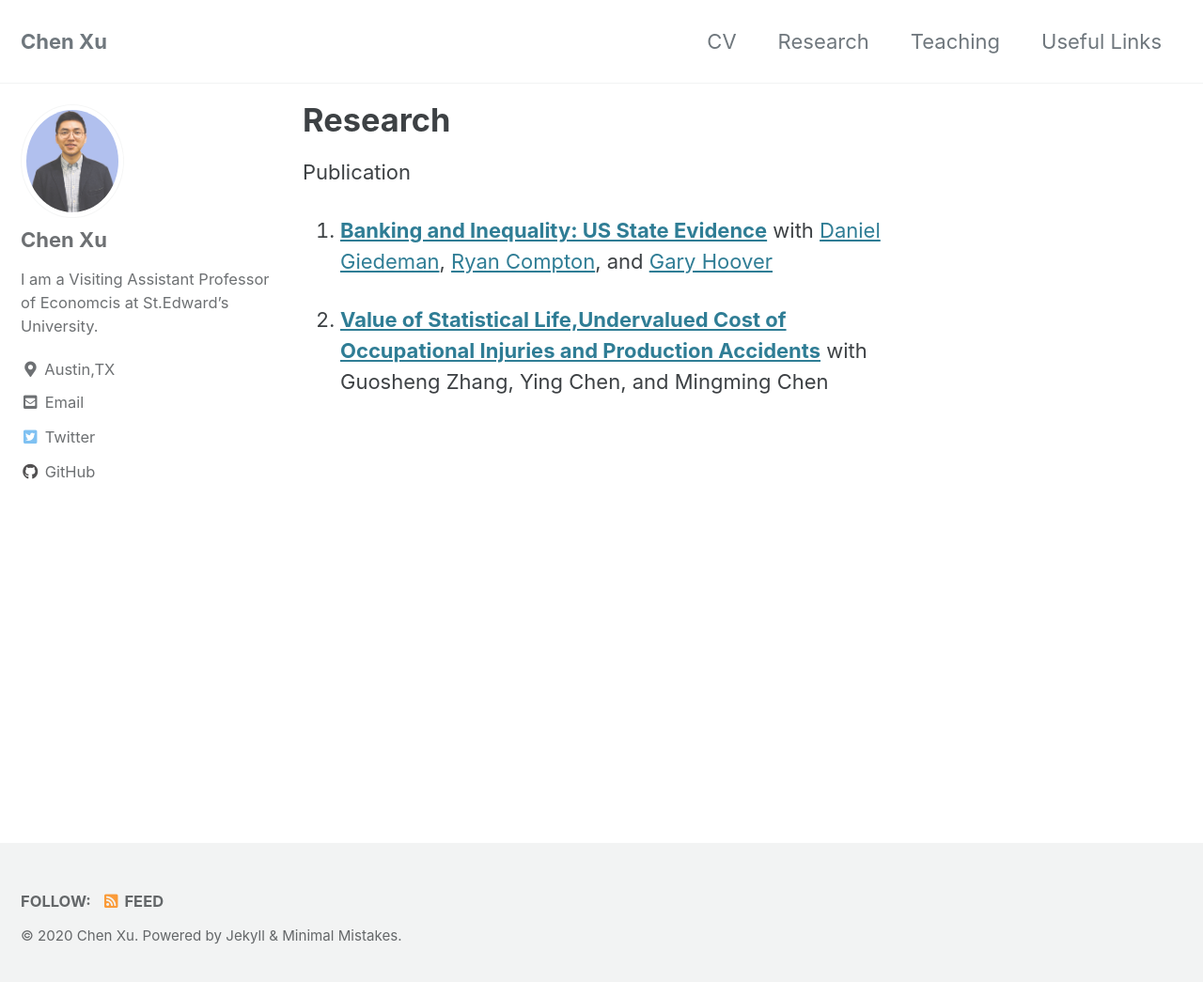
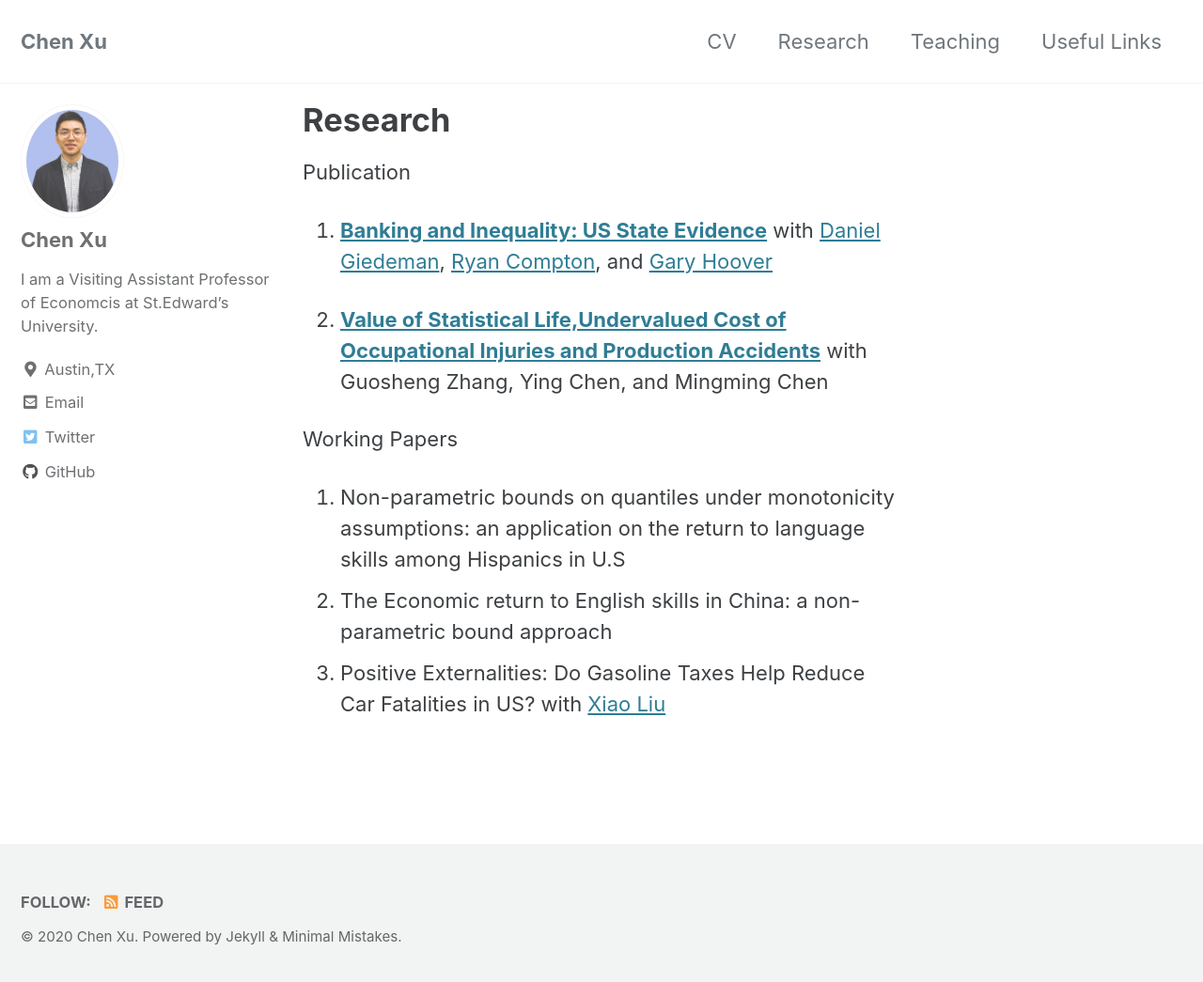
Before and after one commit to chenxuecon/chenxuecon.github.io, a Jekyll site: the page built from _pages/Research.md, in a window 1280 px wide and 1052 px high. Shown: the top 1045 px of the window at 94% size. Built offline with Jekyll 4.4.1, drawn with Linux system fonts in a browser that asks for light colours; cached includes are drawn as plain includes.

Commit message:
Update Research.md

```diff
--- a/_pages/Research.md
+++ b/_pages/Research.md
@@ -10,3 +10,8 @@ Publication
 1. [**Banking and Inequality: US State Evidence**](https://www.tandfonline.com/doi/pdf/10.1016/j.soscij.2018.07.002?needAccess=true) with [Daniel Giedeman](https://www.gvsu.edu/seidman/facultystaff-directory-195.htm?recordId_1=7301B0CC-6EC1-669E-763A804E0CAD3C75), [Ryan Compton](https://ryancompton.wordpress.com/), and [Gary Hoover](https://sites.google.com/site/garyhoovereconomics/)
 
 2. [**Value of Statistical Life,Undervalued Cost of Occupational Injuries and Production Accidents**](http://www.erj.cn/en/IssueInfo.aspx?m=20181008131700163948) with Guosheng Zhang, Ying Chen, and Mingming Chen
+
+Working Papers
+1. Non-parametric bounds on quantiles under monotonicity assumptions: an application on the return to language skills among Hispanics in U.S
+2. The Economic return to English skills in China: a non-parametric bound approach
+3. Positive Externalities: Do Gasoline Taxes Help Reduce Car Fatalities in US? with [Xiao Liu](https://econxiaoliu.weebly.com/)
```
